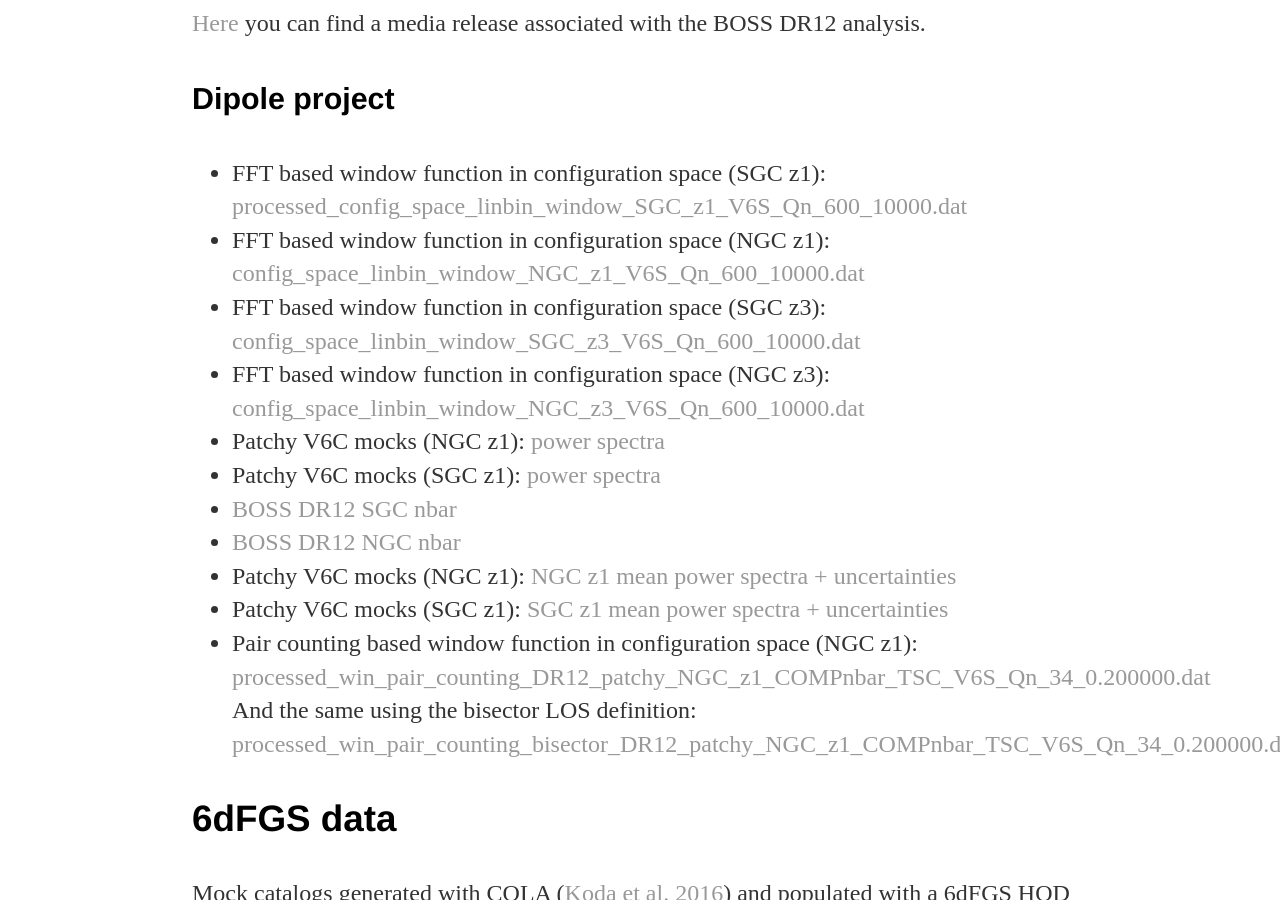
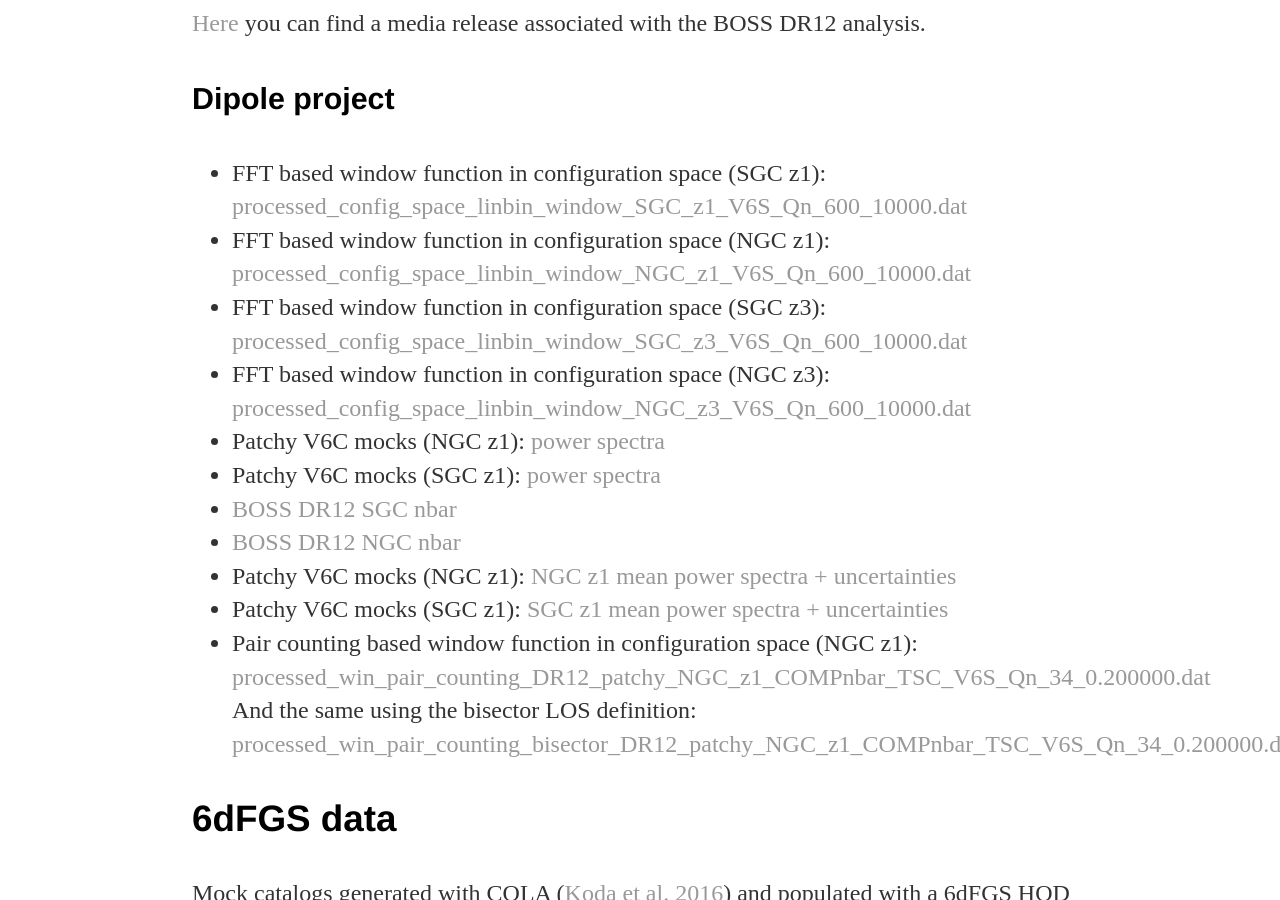
Before and after one commit to fbeutler/fbeutler.github.io, a Jekyll site: the page built from hub/hub.html, in a window 1280 px wide and 900 px high, scrolled down 2131 px. Built offline with Jekyll 4.4.1, drawn with Linux system fonts in a browser that asks for light colours.

Commit message:
Update hub.html

```diff
--- a/hub/hub.html
+++ b/hub/hub.html
@@ -159,15 +159,15 @@ title: Some material
     </li>
     <li>
       FFT based window function in configuration space (NGC z1):
-      <a href='/hub/config_space_linbin_window_NGC_z1_V6S_Qn_600_10000.dat' target="_blank">config_space_linbin_window_NGC_z1_V6S_Qn_600_10000.dat</a>
+      <a href='/hub/processed_config_space_linbin_window_NGC_z1_V6S_Qn_600_10000.dat' target="_blank">processed_config_space_linbin_window_NGC_z1_V6S_Qn_600_10000.dat</a>
     </li>
     <li>
       FFT based window function in configuration space (SGC z3):
-      <a href='/hub/config_space_linbin_window_SGC_z3_V6S_Qn_600_10000.dat' target="_blank">config_space_linbin_window_SGC_z3_V6S_Qn_600_10000.dat</a>
+      <a href='/hub/processed_config_space_linbin_window_SGC_z3_V6S_Qn_600_10000.dat' target="_blank">processed_config_space_linbin_window_SGC_z3_V6S_Qn_600_10000.dat</a>
     </li>
     <li>
       FFT based window function in configuration space (NGC z3):
-      <a href='/hub/config_space_linbin_window_NGC_z3_V6S_Qn_600_10000.dat' target="_blank">config_space_linbin_window_NGC_z3_V6S_Qn_600_10000.dat</a>
+      <a href='/hub/processed_config_space_linbin_window_NGC_z3_V6S_Qn_600_10000.dat' target="_blank">processed_config_space_linbin_window_NGC_z3_V6S_Qn_600_10000.dat</a>
     </li>
     <li>
       Patchy V6C mocks (NGC z1):
```
